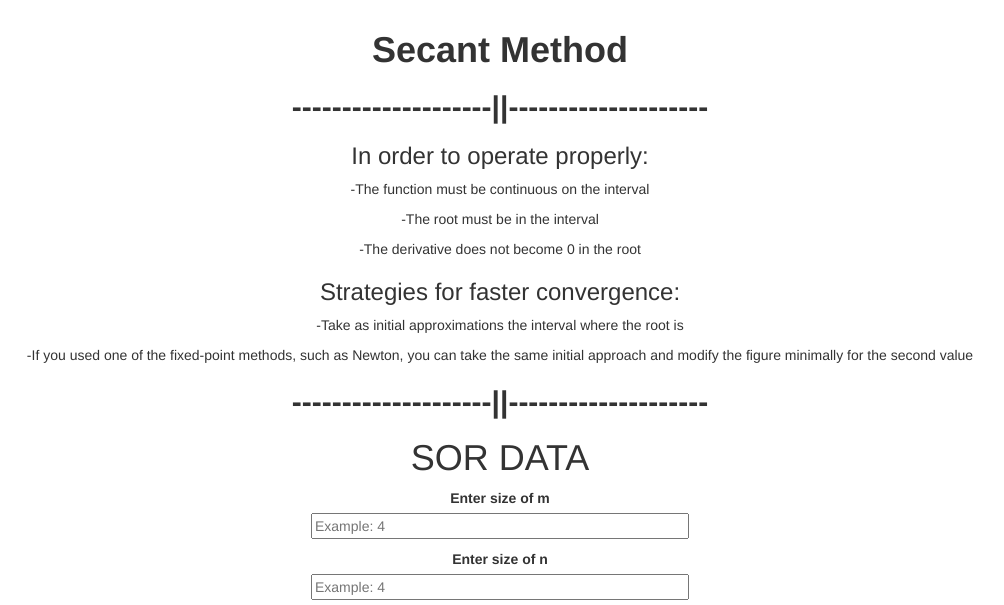
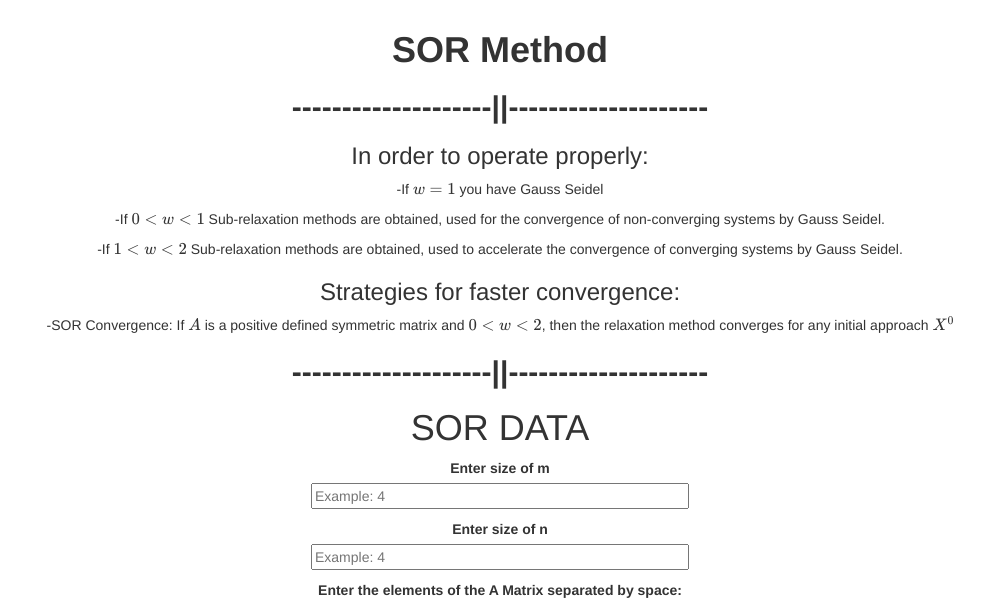
Before and after one commit to jjescuderv/WebNumeric, a Flask app: page /sor in a window 1280 px wide. Shown: the top 605 px of the page, without its empty margins (140-1144 px from the left). Run offline with Flask 2, Linux system fonts and the light colour scheme; parts of the project's set-up code (start-up, migrations or seed data) failed here and were passed over; some libraries are stand-ins or nearby versions.

Commit message:
SOR helps

```diff
--- a/templates/sor.html
+++ b/templates/sor.html
@@ -41,16 +41,14 @@
     </style>
 </head>
 <body>
-    <h1><b>Secant Method</b></h1>
+    <h1><b>SOR Method</b></h1>
     <h2><b>--------------------||--------------------</b></h2>
     <h3>In order to operate properly:</h3>
-    <p>-The function must be continuous on the interval</p>
-    <p>-The root must be in the interval</p>
-    <p>-The derivative does not become 0 in the root</p>
+    <p>-If \( w=1 \) you have Gauss Seidel</p>
+    <p>-If \(0 < w < 1 \) Sub-relaxation methods are obtained, used for the convergence of non-converging systems by Gauss Seidel.</p>
+    <p>-If \( 1 < w < 2 \) Sub-relaxation methods are obtained, used to accelerate the convergence of converging systems by Gauss Seidel.</p>
     <h3>Strategies for faster convergence:</h3>
-    <p>-Take as initial approximations the interval where the root is</p>
-    <p>-If you used one of the fixed-point methods, such as Newton, you can take the same initial
-        approach and modify the figure minimally for the second value</p>
+    <p>-SOR Convergence: If \( A \) is a positive defined symmetric matrix and \( 0 < w < 2 \), then the relaxation method converges for any initial approach \( X^0 \)</p>
     <h2><b>--------------------||--------------------</b></h2>
 
     <h1>SOR DATA</h1>
```
